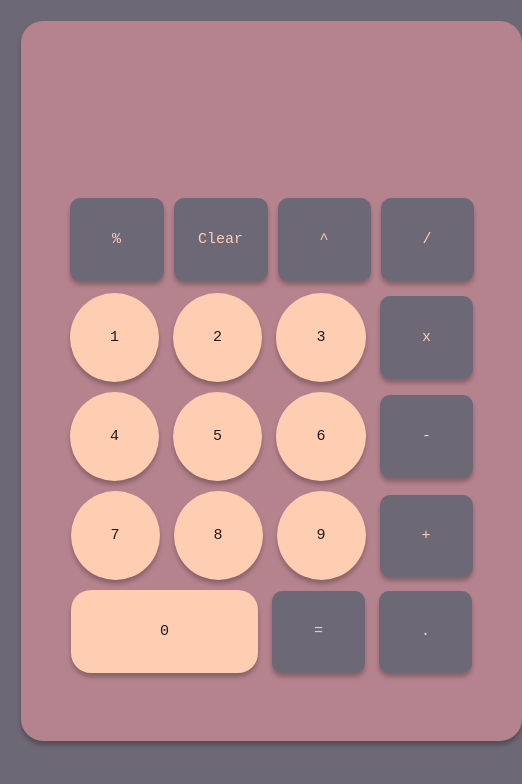
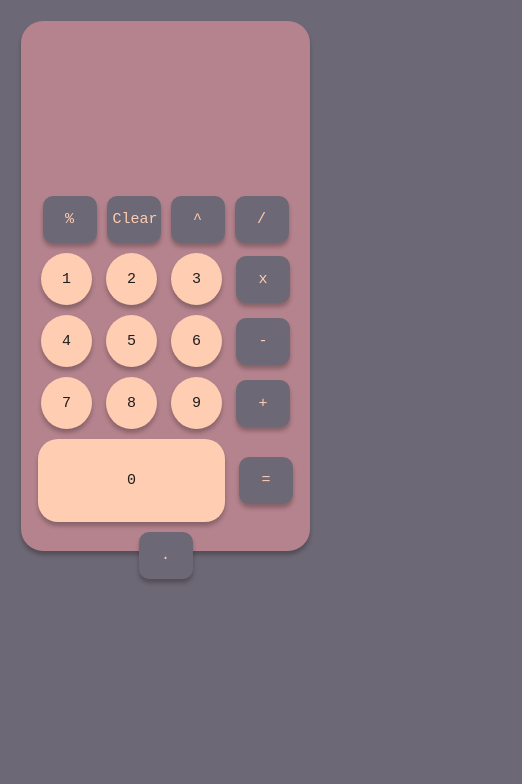
Before and after one commit to lucystickney/calc, a plain HTML site: page index.html in a window 390 px wide. Shown: the whole page, 522 px wide, since content can reach past the window. Drawn offline with Linux system fonts and the light colour scheme.

Commit message:
Add files via upload

```diff
--- a/index.html
+++ b/index.html
@@ -394,6 +394,41 @@
             }
 
 
+            @media (max-width: 500px) {
+            /* Styles for smaller screens */
+                .question {
+                    top: 5px;
+                    left: 5px;
+                    padding: 5px;
+                    width: 90%;
+                }
+                .answer {
+
+                    left: 47px;
+                    font-weight: 300;
+                    font-size: 50px;
+                    line-height: normal;
+                    top: 30px;
+
+                }
+                .decimal, .equals, .add, .minus, .multiply, .divide, .carrot, .clear, .mod {
+                    width: 54px;
+                    height: 47px;
+                }
+                .mod, .clear, .carrot, .divide {
+                    margin: 5px 3px !important;
+                }
+                .nine, .eight, .seven, .six, .five, .four, .three, .two, .one {
+                    width: 51px;
+                    height: 52px;
+                }
+                .mainRectangle {
+                    width: 289px;
+                    height: 530px;
+                }
+            }
+
+
 
         </style>
     </head>
```
